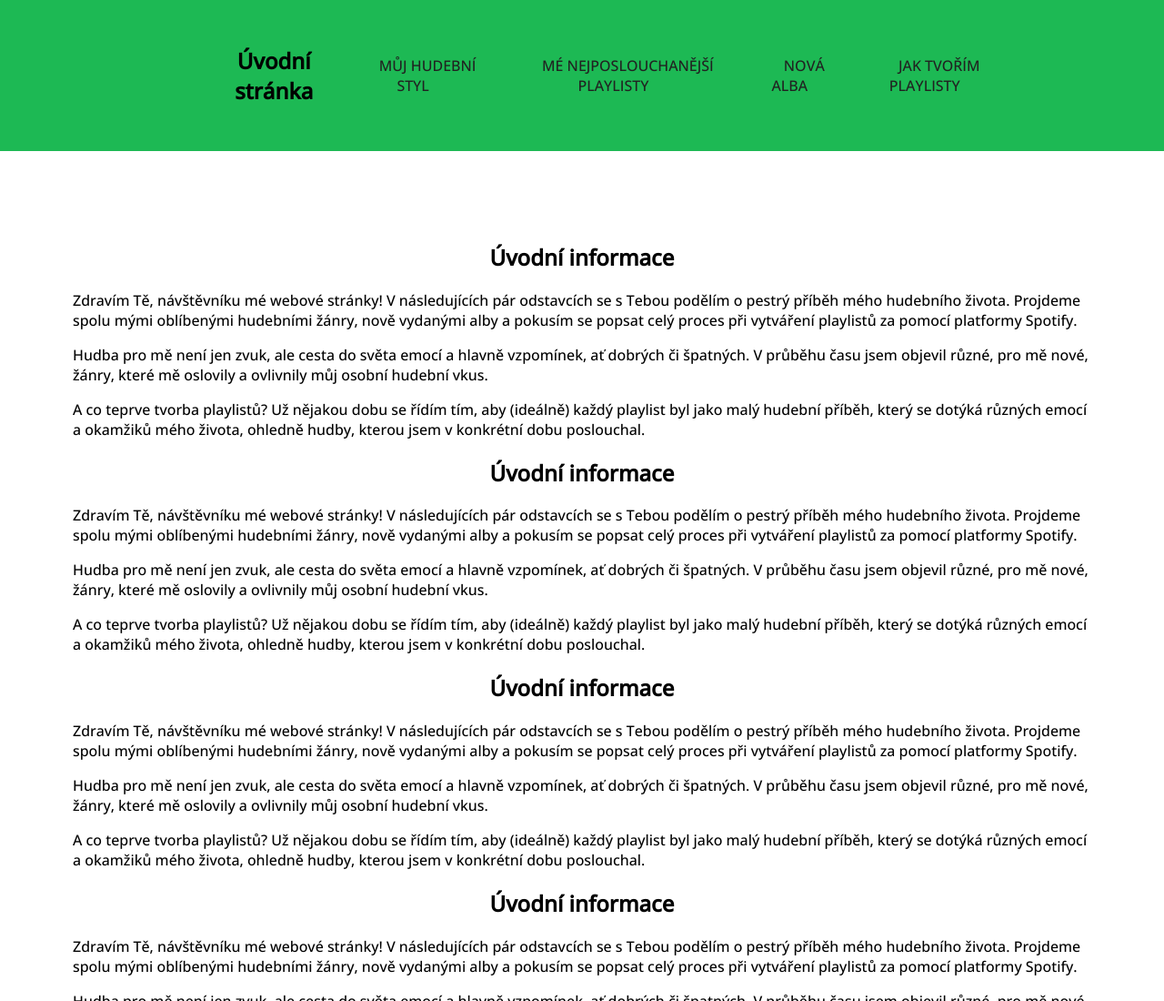
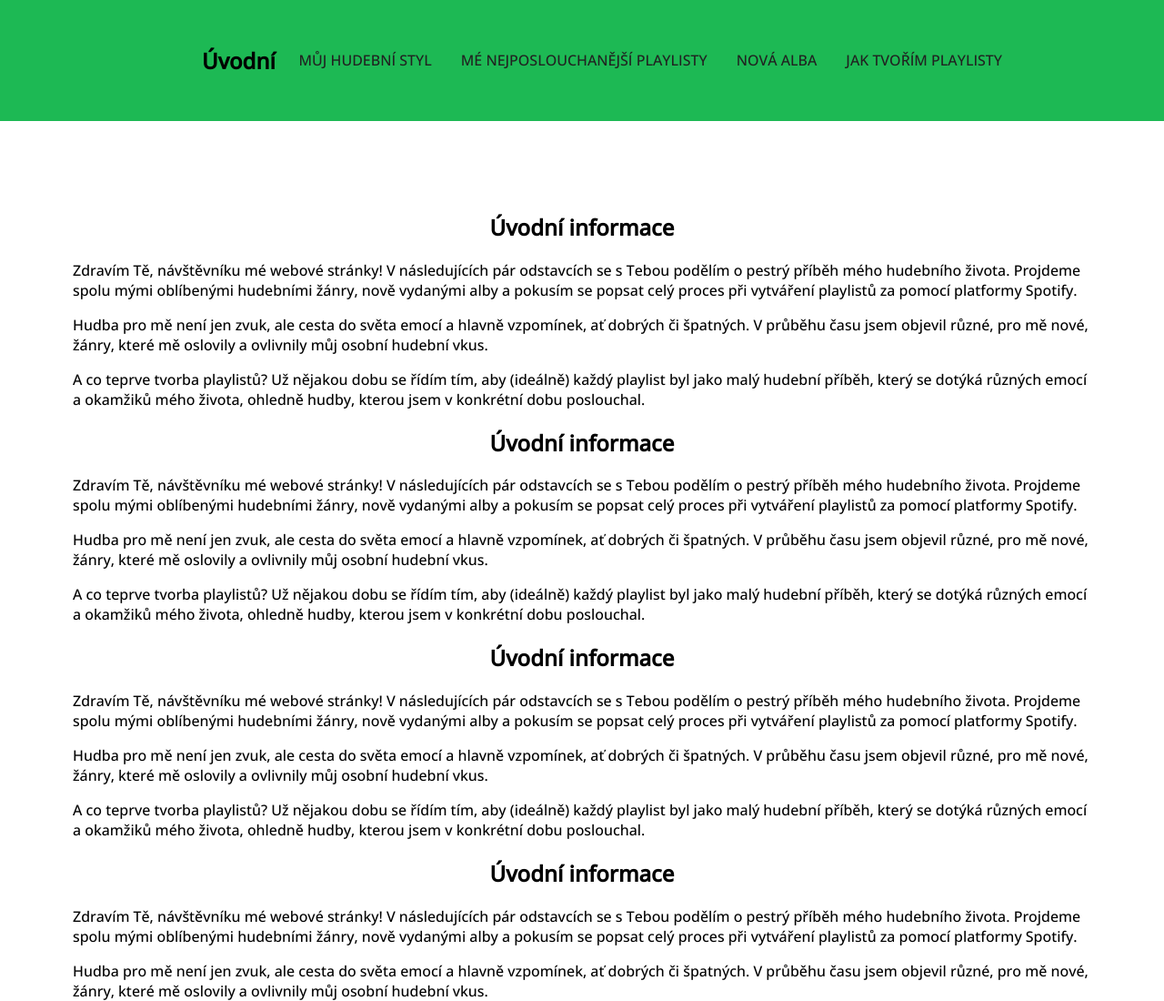
Before and after one commit to Executorix/web, a plain HTML site: page webovka/index.html in a window 1280 px wide. Shown: the top 1100 px of the page at 91% size. Drawn offline with nearby package versions, Linux system fonts and the light colour scheme.

Commit message:
úvodní

```diff
--- a/webovka/index.html
+++ b/webovka/index.html
@@ -11,7 +11,7 @@
 <body>
     <header>
         <div class="container">
-            <h2>Úvodní stránka</h2>
+            <h2>Úvodní</h2>
         <nav>
             <ul class="navigace">
                <li><a href="my-musical-taste.html">Můj hudební styl</a></li>
```
